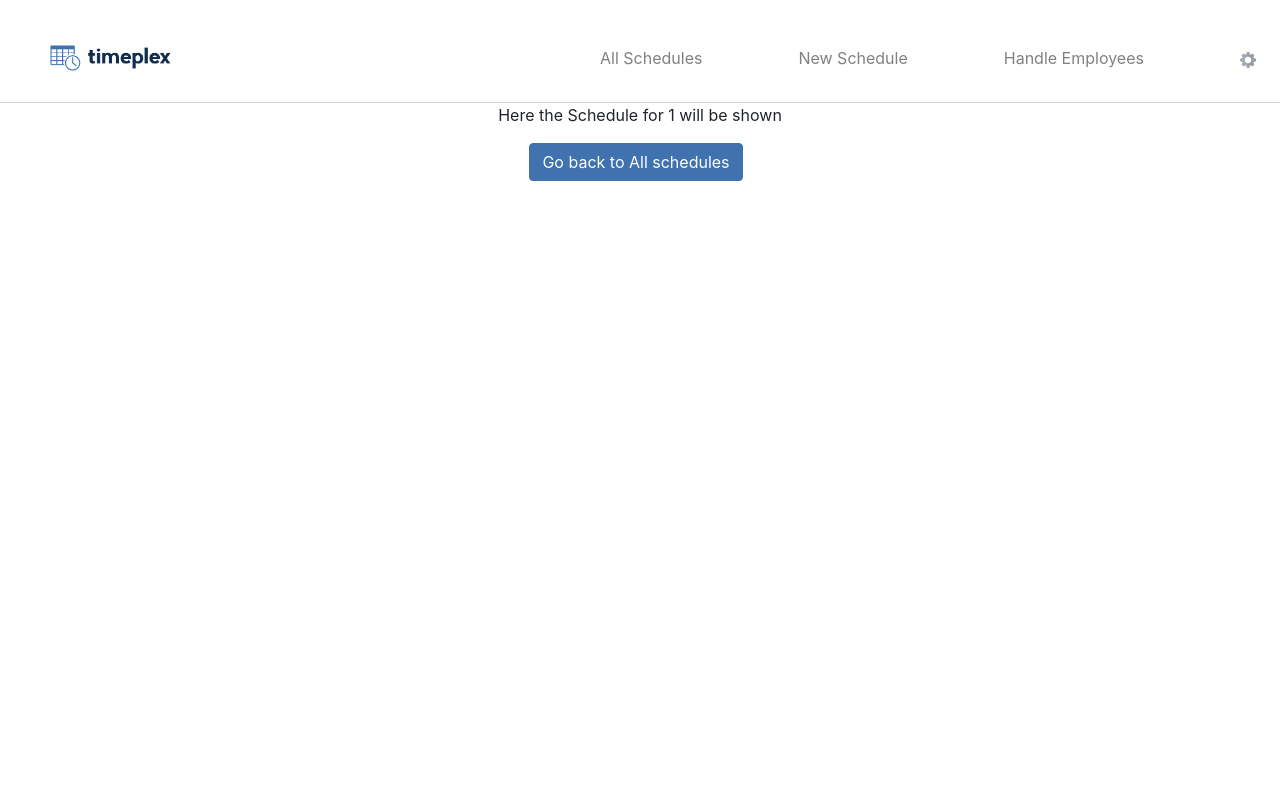
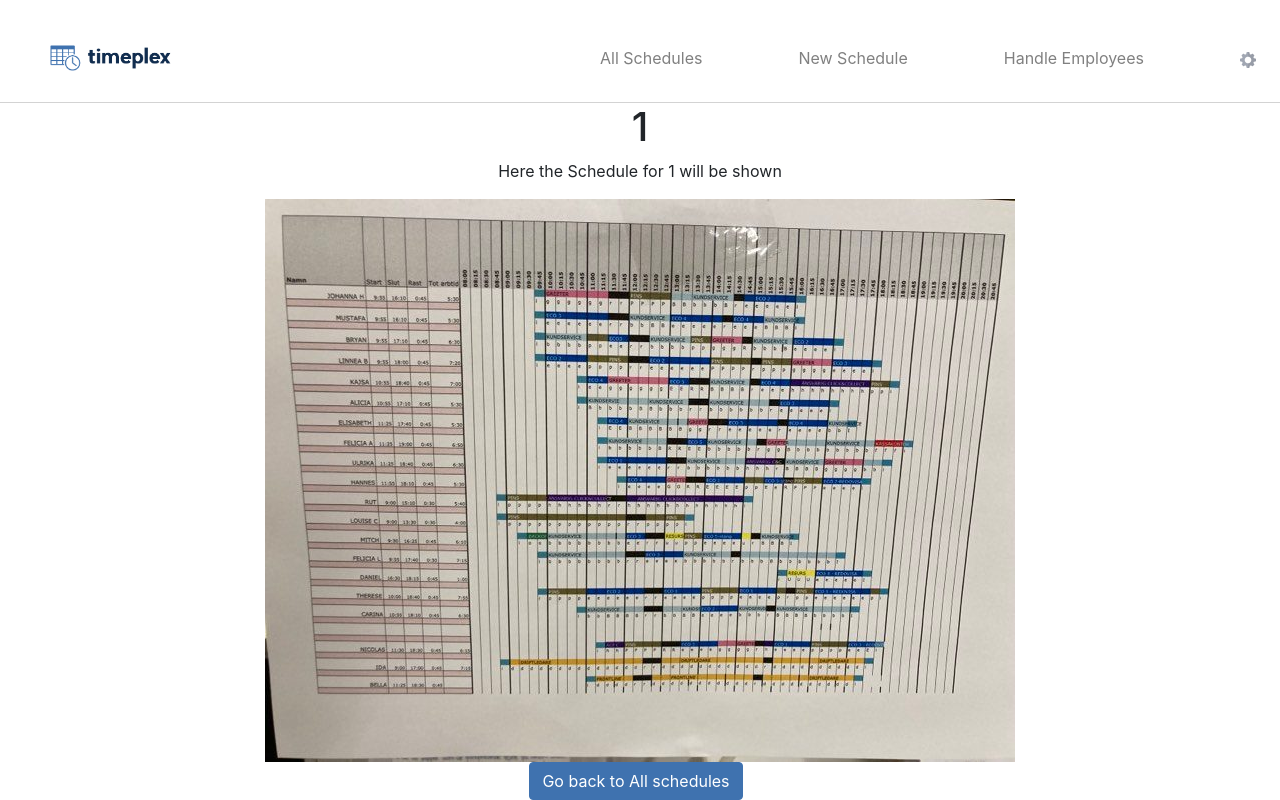
Before and after one commit to lukasernsund/timeplex, a React (Create React App) app in the folder frontend/: page /Schedule/1 in a window 1280 px wide. Shown: the top 800 px of the page. Built offline with nearby package versions, Linux system fonts and the light colour scheme.

Commit message:
last pusg

```diff
--- a/frontend/src/Components/Create.js
+++ b/frontend/src/Components/Create.js
@@ -98,6 +98,10 @@ class Create extends React.Component {
   };
 
   handleDelete = (item) => {
+    if(this.state.deletable[item.id]){
+      this.state.deletable[item.id]=false
+    }
+
     this.state.startTimeRequest[item.id] = "";
     this.state.endTimeRequest[item.id] = "";
     this.state.descriptionRequest[item.id] = "";
@@ -126,6 +130,7 @@ class Create extends React.Component {
       var today = new Date();
       this.state.activeItem.date_schedule = today.toISOString().split("T")[0];
     }
+
     this.updateDatabase();
     const date = this.state.activeItem.date_schedule;
     this.state.activeSchedule.date = date;
@@ -400,7 +405,6 @@ class Create extends React.Component {
                 autoComplete="off"
                 ReadOnlyInput="true"
                 ReadOnly="true"
-                onChangeRaw={(e) => console.log("vad händer")}
                 value={this.state.activeItem.date_schedule}
                 onChange={(newValue) => {
                   this.setDate(newValue);
--- a/frontend/src/Components/Schedule.js
+++ b/frontend/src/Components/Schedule.js
@@ -1,13 +1,17 @@
 import React, { Component } from 'react';
 import {Link, useParams} from "react-router-dom";
-
+import startImg from"././schedulesPicture.jpg"
 function Schedule() {
 
     const { id } = useParams()
 
     return (
         <div>
+            <h1>{ id }</h1>
         <p> Here the Schedule for { id } will be shown</p>
+        <div>
+        <img src={startImg} alt="Picture of schedule"></img>
+        </div>
         <Link to="/allschedules">
             <button className="btn btn-primary mr-2">Go back to All schedules</button>
         </Link>
--- a/frontend/src/Components/Start.js
+++ b/frontend/src/Components/Start.js
@@ -7,7 +7,7 @@ class Start extends React.Component {
     render(){
     return (
         <div className="Body">
-            <img className="StartImg" src={startImg} />
+            <img className="StartImg" alt="start bild" src={startImg} />
             <div className="ButtonsDiv">
                 <Link to="/AllSchedules"><button className="AllButton btn btn-outline-primary ">All schedules</button></Link>
                 <Link to="/Create"><button className="AllButton btn btn-outline-primary">New Schedule</button></Link>
```
Also changed, not shown: frontend/src/Components/schedulesPicture.jpg (added), 1 other file (tests, documents, lock files or other folders).
